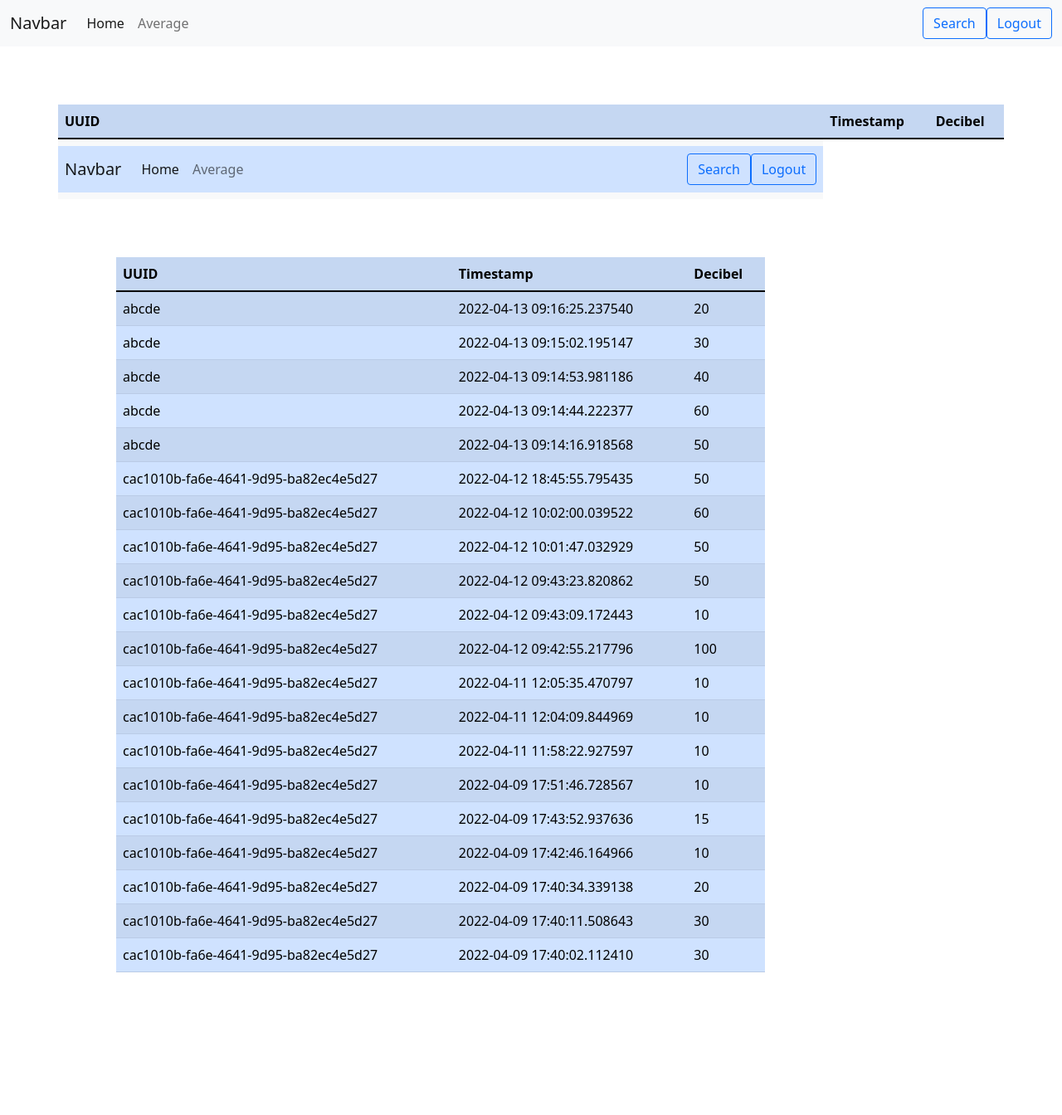
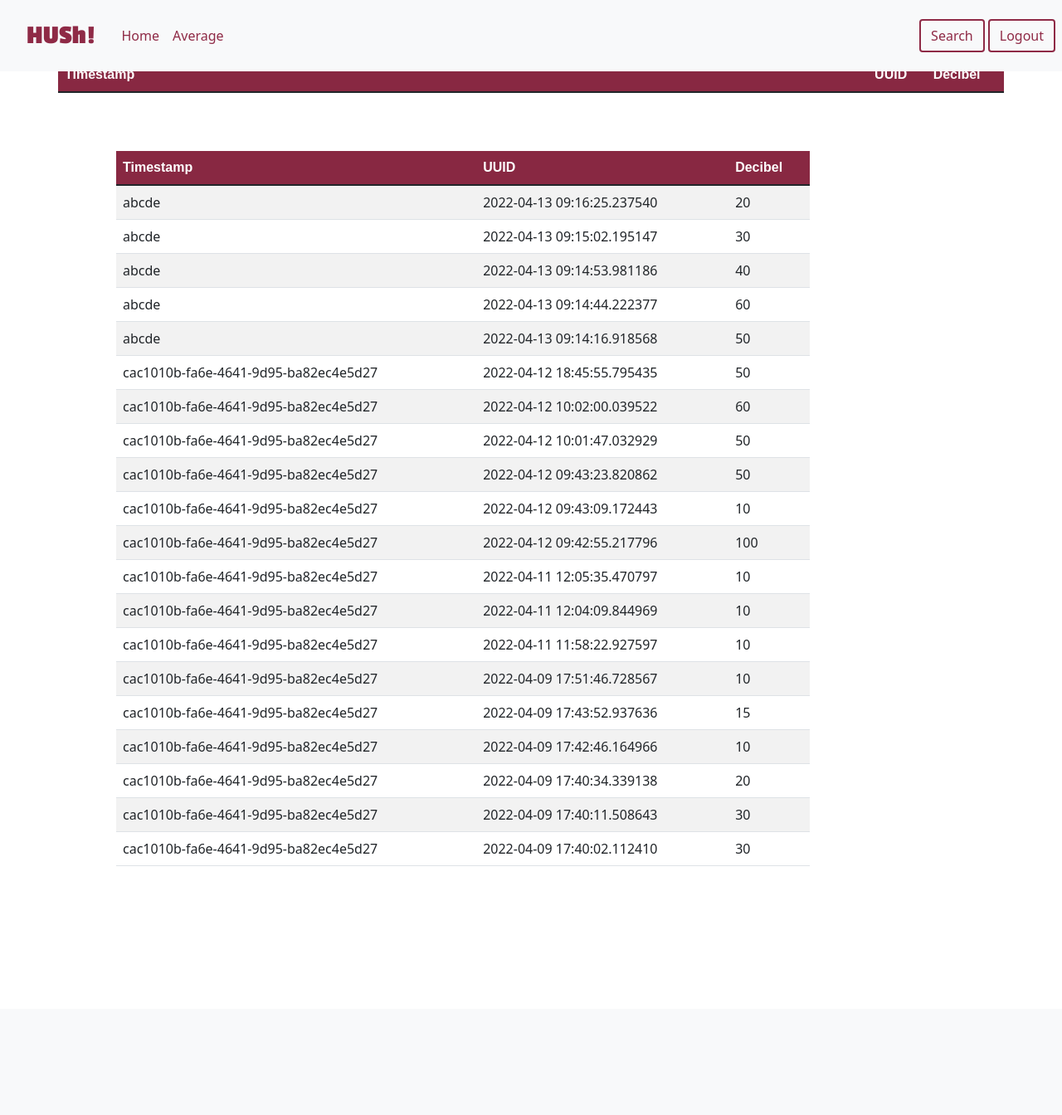
Before and after one commit to busayojee/flaskesp32, a Flask app: page /home in a window 1280 px wide. Shown: the whole page at 83% size. After the commit the page ends 1044 px from the top, so only its background shows below. Run offline with Flask 2, Linux system fonts and the light colour scheme; the visitor is signed in with stand-in values (Sample User, id 1); data comes from the database, SQL or seed files in the repository; some libraries are stand-ins or nearby versions.

Commit message:
Styled the Home Page and Login Page.

```diff
--- a/static/main.css
+++ b/static/main.css
@@ -133,31 +142,19 @@
    overflow-y:hidden;
 	max-height: 300px; /* approximate max height */
     width: 100%;
-	/* transition-property: all;
-	transition-duration: 1s;
-	transition-timing-function: cubic-bezier(0, 1, 0.5, 1); */
     animation: transtionin 2s;
 
    }
+   .header1{
+    background-color: #8f2a46;
+   }
+   .headerRow{/*for the th row*/
+
+    color: white !important;
+    font-family: arial;
+}
 
 
-  /* .box_top{
-    display: flex;
-    /* align-items: center; */
-    /* justify-content: center; */
-    /* position: absolute;
-    top: 20%;
-    left: 50%;
-    transform: translate(-50%,-50%);
-    width:80%;
-    height: 20%;
-    margin:auto ;
-    background:rgb(255, 255, 255) ;
-    padding: 40px;
-    border: none;
-    text-align: center;
-
-   } */
   @media screen and (max-width:1060px) {
       .body{
           overflow:hidden;
@@ -171,3 +168,47 @@
          padding: 20px;
      }
   }
+  #custom-font{/*Custom font for HUSh on homepage*/
+    font-family: 'Passion One', cursive;
+    color: #8f2a46;
+    font-weight: bolder;
+    font-size: xx-large;
+    padding: .2rem 0;
+  }
+  .outline{/*for elemnts on NavBar*/
+      border: 2px solid #8f2a46;
+      color: #8f2a46;
+  }
+  .outline:hover{
+      background-color: #8f2a46;
+      color:white;
+  }
+  .textdecor{ /*customise the link tag*/
+      text-decoration: none;
+  }
+
+
+  #textdecor1{/*NavBar-Home and Average*/
+      color: #8f2a46;
+  }
+
+  #textdecor1:hover{
+    border-bottom: 3px solid #8f2a46;
+    font-weight: bolder;
+    transition: 0.2s;
+    transition-timing-function: ease-in;
+  }
+  #textdecor2{/*NavBar-Search and logout*/
+    color: #8f2a46;
+}
+
+#textdecor2:hover{
+  border-bottom: 3px solid #8f2a46;
+  color: white;
+  transition: 0.2s;
+  transition-timing-function: ease-in;
+}
+ .perHour{
+     border: 2px soild #8f2a46;
+     border-radius: 5px;
+ }
--- a/templates/home.html
+++ b/templates/home.html
@@ -1,22 +1,16 @@
 {% extends 'layout.html' %}
 {% block head %}
+
     <title>home</title>
 
 {% endblock %}
 {% block body %}
 
-
-
-
-
-
-
-
-    <table class="table table-primary table-striped">
-        <tr>
-            <th scope="col">UUID</th>
-            <th scope="col">Timestamp</th>
-            <th scope="col">Decibel</th>
+    <table class="table table-striped">
+        <tr class="header1">
+            <th scope="col"class="headerRow">Timestamp</th>
+            <th scope="col"class="headerRow">UUID</th>
+            <th scope="col"class="headerRow">Decibel</th>
         </tr>
        <tbody hx-get="/home" hx-trigger="every 2s">
         {% include 'table.html' %}
--- a/templates/layout.html
+++ b/templates/layout.html
@@ -11,37 +11,40 @@
       <link rel="preconnect" href="https://fonts.googleapis.com">
 <link rel="preconnect" href="https://fonts.gstatic.com" crossorigin>
 <link href="https://fonts.googleapis.com/css2?family=Oswald:wght@300&display=swap" rel="stylesheet">
-
+<link href="https://fonts.googleapis.com/css2?family=Passion+One:wght@700&display=swap" rel="stylesheet">
    {% block head %}{% endblock %}
 </head>
 <body>
-    <nav class="navbar navbar-expand-lg navbar-light bg-light">
+    <nav class="navbar navbar-expand-lg navbar-light bg-light fixed-top">
         <div class="container-fluid">
           <button class="navbar-toggler" type="button" data-bs-toggle="collapse" data-bs-target="#navbarTogglerDemo03" aria-controls="navbarTogglerDemo03" aria-expanded="false" aria-label="Toggle navigation">
             <span class="navbar-toggler-icon"></span>
           </button>
-          <a class="navbar-brand" href="/home">Navbar</a>
+          <a class="navbar-brand mx-4" href="/home" id="custom-font">HUSh!</a>
           <div class="collapse navbar-collapse" id="navbarTogglerDemo03">
-            <ul class="navbar-nav me-auto mb-2 mb-lg-0">
+            <ul class="navbar-nav me-auto mb-2 mb-lg-0" >
               <li class="nav-item">
-                <a class="nav-link active" aria-current="page" href="/home">Home</a>
+                <a class="nav-link textdecor"href="/home" id="textdecor1">
+                  Home
+                </a>
               </li>
               <li class="nav-item">
-                <a class="nav-link" href="/average">Average</a>
+                <a class="nav-link textdecor"href="/average" id="textdecor1">
+                Average
+              </a>
               </li>
-
             </ul>
 
-        <a href="/search">
-              <button class="btn btn-outline-primary" type="submit">Search</button>
+        <a href="/search" class="mx-1">
+              <button class="btn outline "id="textdecor2" type="submit">Search</button>
             </a>
             <a href="/logout">
-              <button class="btn btn-outline-primary" type="submit">Logout</button>
+              <button class="btn outline "id="textdecor2" type="submit">Logout</button>
             </a>
           </div>
         </div>
       </nav>
-<div class="page">
+<div class="page" class="tab-content">
 {% block body %}{% endblock %}
 
 </div>
@@ -54,6 +57,7 @@
         src="https://unpkg.com/htmx.org@1.7.0"
         integrity="sha384-EzBXYPt0/T6gxNp0nuPtLkmRpmDBbjg6WmCUZRLXBBwYYmwAUxzlSGej0ARHX0Bo"
         crossorigin="anonymous"
-        defer></script>
-</body>
+        defer>
+      </script>
+   </body>
 </html>
```
Also changed, not shown: other parts of static/main.css (+24 -15 lines), templates/login.html (+6 -1 lines).
